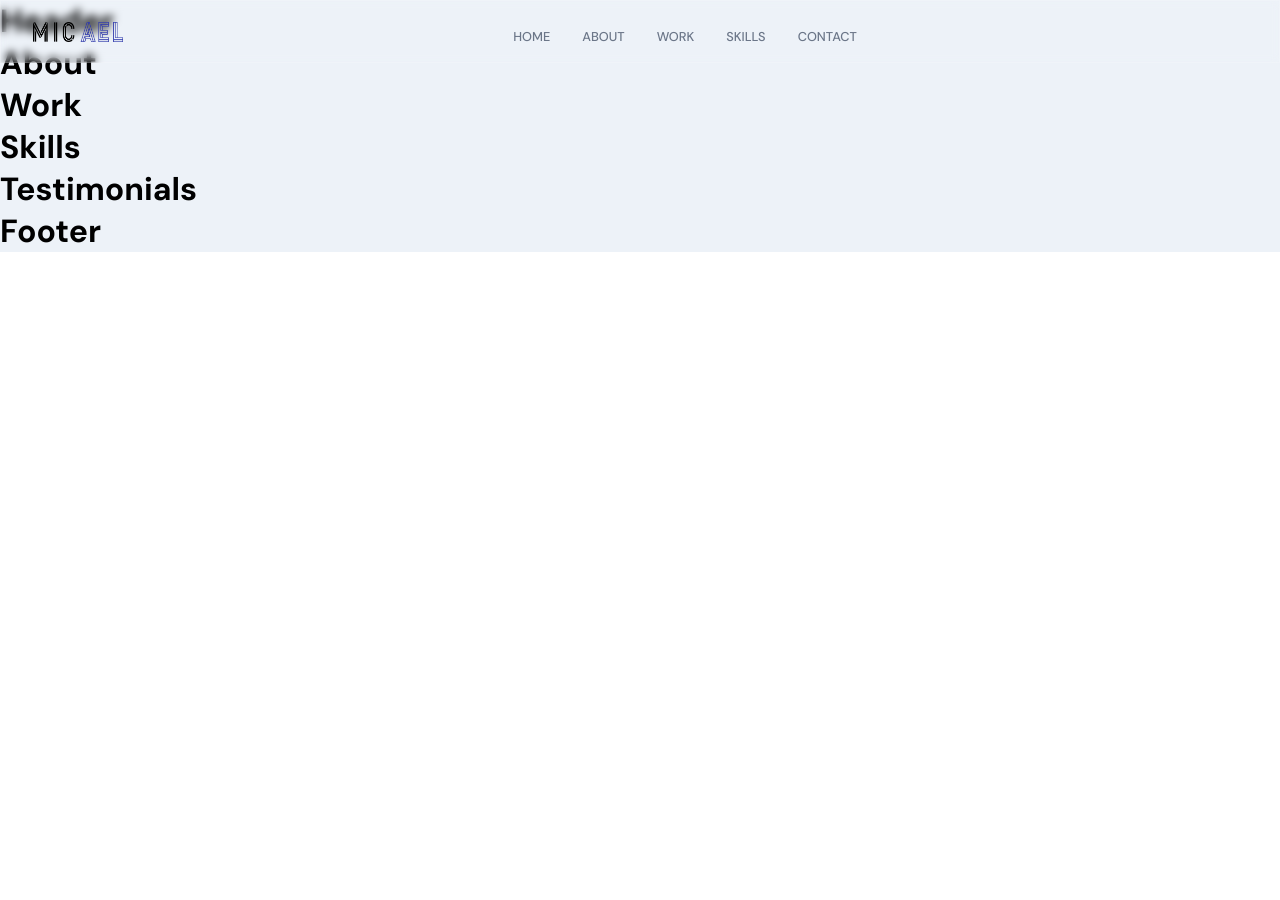
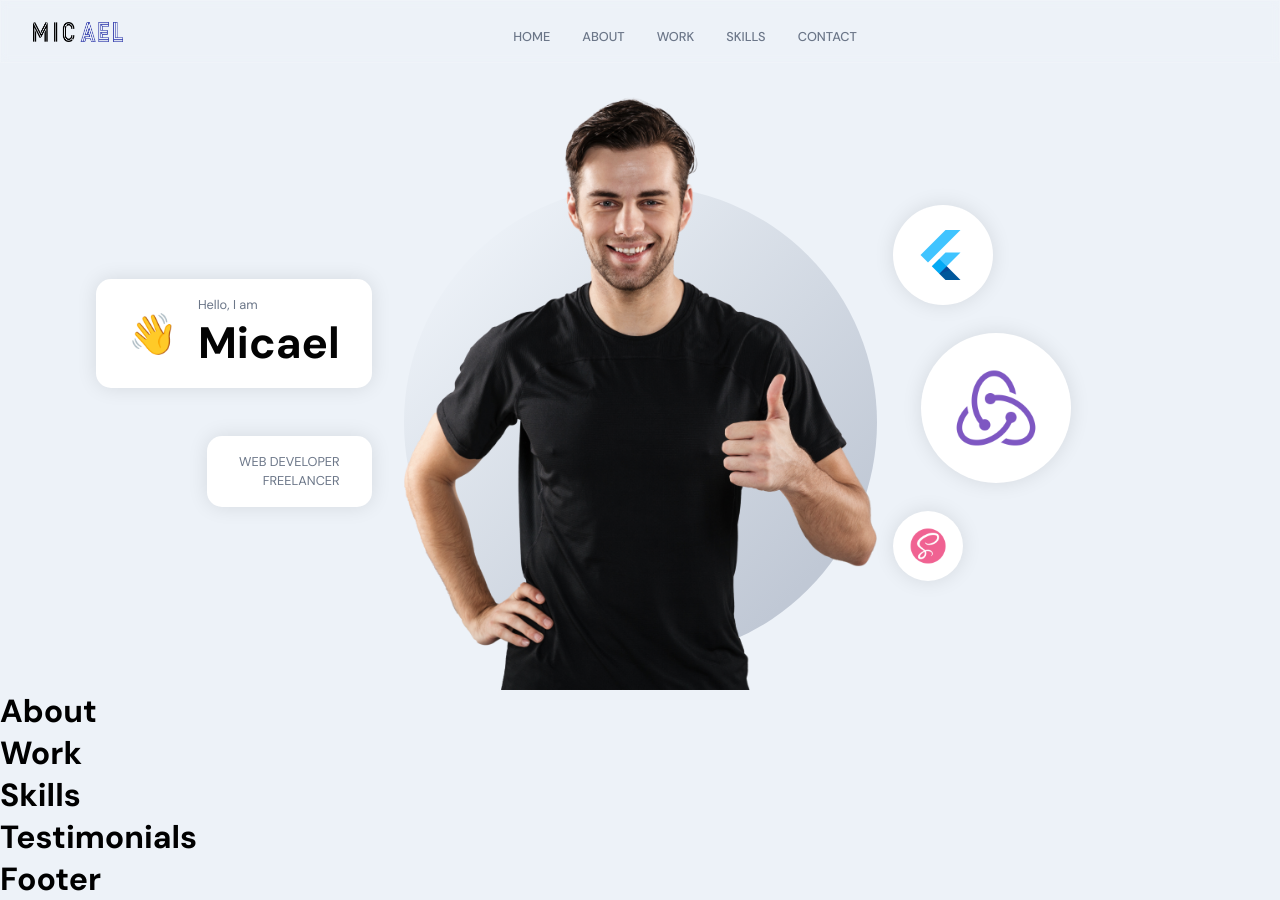
Before and after one commit to ibramaida/frontend_react, a React (Create React App) app: page / in a window 1280 px wide. Before the commit the page ends 800 px from the top, so only its background shows below. Built offline with nearby package versions, Linux system fonts and the light colour scheme.

Commit message:
addedd header

```diff
--- a/src/App.scss
+++ b/src/App.scss
@@ -1,6 +1,12 @@
 .app {
   background-color: var(--primary-color);
   font-family: var(--font-base);
+}
+
+@media (prefers-color-scheme: dark) {
+  .app {
+    background-color: var(--surface-1);
+  }
 }
 
 .app__whitebg {
--- a/src/components/navbar/Navbar.jsx
+++ b/src/components/navbar/Navbar.jsx
@@ -4,7 +4,7 @@
 import { motion } from "framer-motion";
 
 import "./Navbar.scss";
-import { images } from "../../constansts";
+import { images } from "../../constants";
 
 const Navbar = () => {
   const [toggle, setToggle] = useState(false);
--- a/src/container/header/Header.jsx
+++ b/src/container/header/Header.jsx
@@ -1,9 +1,74 @@
 import React from "react";
+
+import { motion } from "framer-motion";
 
 import "./Header.scss";
 
+import { images } from "../../constants";
+
+const scaleVariants = {
+  whileInView: {
+    scale: [0, 1],
+    opacity: [0, 1],
+    transition: {
+      duration: 1,
+      ease: "easeInOut",
+    },
+  },
+};
+
 const Header = () => {
-  return <h1>Header</h1>;
+  return (
+    <div className="app__header app__flex">
+      <motion.div
+        whileInView={{ x: [-100, 0], opacity: [0, 1] }}
+        transition={{ duration: 0.5 }}
+        className="app__header-info"
+      >
+        <div className="app__header-badge">
+          <div className="badge-cmp app__flex">
+            <span>👋</span>
+            <div style={{ marginLeft: 20 }}>
+              <p className="p-text">Hello, I am</p>
+              <h1 className="head-text">Micael</h1>
+            </div>
+          </div>
+
+          <div className="tag-cmp app__flex">
+            <p className="p-text">Web Developer</p>
+            <p className="p-text">Freelancer</p>
+          </div>
+        </div>
+      </motion.div>
+
+      <motion.div
+        whileInView={{ opacity: [0, 1] }}
+        transition={{ duration: 0.5, delayChildren: 0.5 }}
+        className="app__header-img"
+      >
+        <img src={images.profile} alt="profile_bg" />
+        <motion.img
+          whileInView={{ scale: [0, 1] }}
+          transition={{ duration: 1, ease: "easeInOut" }}
+          src={images.circle}
+          alt="profile_circle"
+          className="overlay_circle"
+        />
+      </motion.div>
+
+      <motion.div
+        variants={scaleVariants}
+        whileInView={scaleVariants.whileInView}
+        className="app__header-circles"
+      >
+        {[images.flutter, images.redux, images.sass].map((circle, index) => (
+          <div className="circle-cmp app__flex" key={`circle-${index}`}>
+            <img src={circle} alt="profile_bg" />
+          </div>
+        ))}
+      </motion.div>
+    </div>
+  );
 };
 
 export default Header;
--- a/src/container/header/Header.scss
+++ b/src/container/header/Header.scss
@@ -0,0 +1,196 @@
+#home {
+  position: relative;
+  background: url("../../assets/bgIMG.png");
+  background-size: cover;
+  background-position: center;
+  background-repeat: repeat;
+
+  // disable the default padding styles
+  .app__wrapper {
+    padding: 0;
+
+    .copyright {
+      display: none;
+    }
+  }
+}
+
+.app__header {
+  flex: 1;
+  width: 100%;
+  height: 100%;
+  flex-direction: row;
+
+  padding: 6rem 2rem 0rem;
+
+  @media screen and (min-width: 2000px) {
+    padding-top: 8rem;
+  }
+
+  @media screen and (max-width: 1200px) {
+    flex-direction: column;
+  }
+
+  @media screen and (max-width: 450px) {
+    padding: 6rem 1rem 2rem;
+  }
+}
+
+.app__header-info {
+  flex: 0.65;
+  display: flex;
+  flex-direction: column;
+  justify-content: flex-start;
+  align-items: flex-start;
+  height: 100%;
+
+  margin: 0 2rem;
+
+  @media screen and (max-width: 1200px) {
+    width: 100%;
+    margin-right: 0rem;
+  }
+}
+
+.app__header-badge {
+  width: 100%;
+  display: flex;
+  justify-content: flex-end;
+  align-items: flex-end;
+  flex-direction: column;
+
+  .badge-cmp,
+  .tag-cmp {
+    padding: 1rem 2rem;
+    background: var(--white-color);
+    border-radius: 15px;
+    flex-direction: row;
+    width: auto;
+
+    box-shadow: 0px 0px 20px rgba(0, 0, 0, 0.1);
+  }
+
+  .tag-cmp {
+    flex-direction: column;
+    margin-top: 3rem;
+
+    p {
+      width: 100%;
+      text-transform: uppercase;
+      text-align: right;
+    }
+  }
+
+  span {
+    font-size: 2.5rem;
+
+    @media screen and (min-width: 2000px) {
+      font-size: 5rem;
+    }
+  }
+
+  @media screen and (max-width: 1200px) {
+    justify-content: flex-start;
+    align-items: flex-start;
+  }
+}
+
+.app__header-circles {
+  flex: 0.75;
+  display: flex;
+  flex-direction: column;
+  justify-content: space-evenly;
+  align-items: flex-start;
+  height: 100%;
+  margin-left: 1rem;
+
+  div {
+    width: 100px;
+    height: 100px;
+    border-radius: 50%;
+
+    background: var(--white-color);
+    box-shadow: 0px 0px 20px rgba(0, 0, 0, 0.1);
+
+    img {
+      width: 60%;
+      height: 60%;
+    }
+  }
+
+  // circles with different height & width
+
+  div:nth-child(1) {
+    width: 100px;
+    height: 100px;
+  }
+
+  div:nth-child(2) {
+    margin: 1.75rem;
+    width: 150px;
+    height: 150px;
+  }
+
+  div:nth-child(3) {
+    width: 70px;
+    height: 70px;
+  }
+
+  @media screen and (min-width: 2000px) {
+    div:nth-child(2) {
+      width: 400px;
+      height: 400px;
+    }
+
+    div:nth-child(3) {
+      width: 170px;
+      height: 170px;
+    }
+
+    div:nth-child(1) {
+      width: 200px;
+      height: 200px;
+    }
+  }
+
+  @media screen and (max-width: 1200px) {
+    width: 100%;
+    flex-direction: row;
+    flex-wrap: wrap;
+    margin-left: 0;
+
+    div {
+      margin: 1rem;
+    }
+  }
+}
+
+.app__header-img {
+  flex: 1;
+  height: 100%;
+
+  display: flex;
+  justify-content: flex-end;
+  align-items: flex-end;
+  position: relative;
+
+  img {
+    width: 100%;
+    object-fit: contain;
+    z-index: 1;
+  }
+
+  .overlay_circle {
+    position: absolute;
+    left: 0;
+    right: 0;
+    bottom: 0;
+    z-index: 0;
+    width: 100%;
+    height: 90%;
+  }
+
+  @media screen and (max-width: 1200px) {
+    margin: 2rem 0;
+  }
+}
```
Also changed, not shown: src/constants/images.js (renamed from src/constansts/images.js), src/constants/index.js (renamed from src/constansts/index.js).
